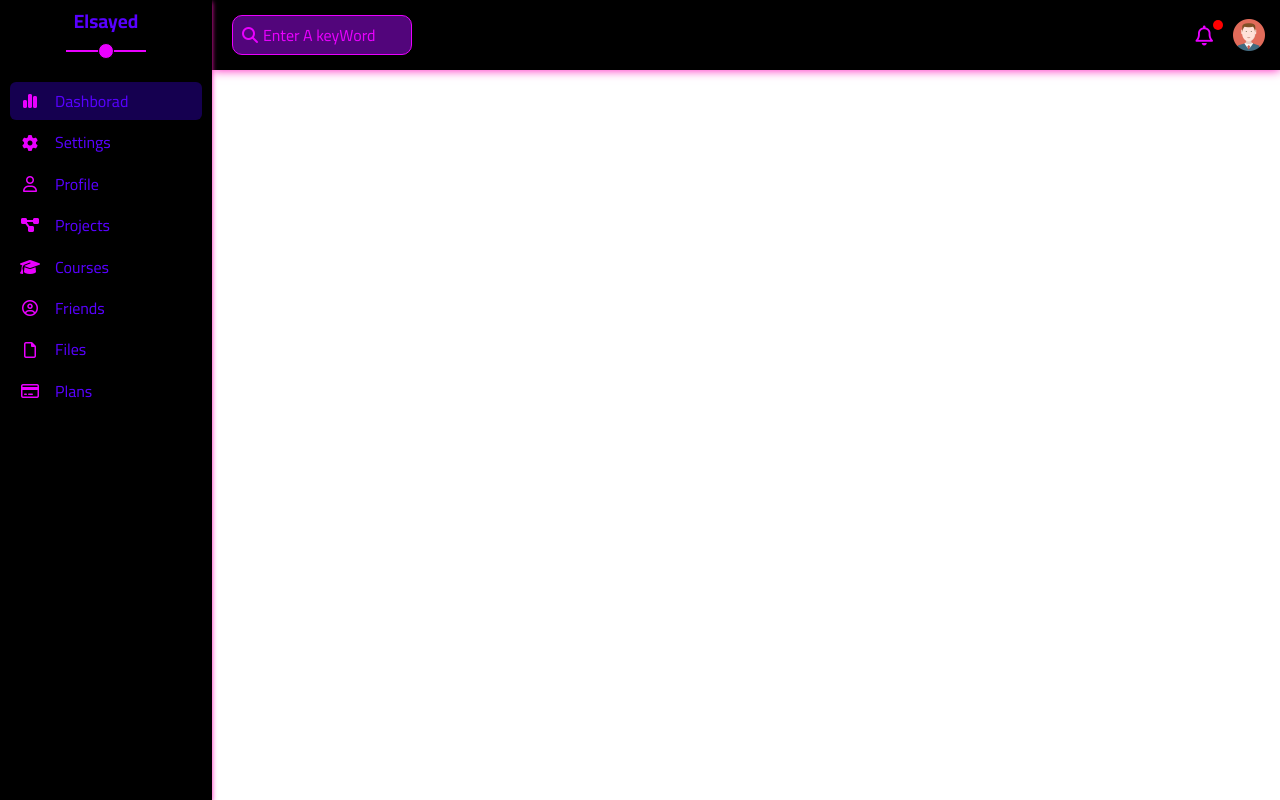
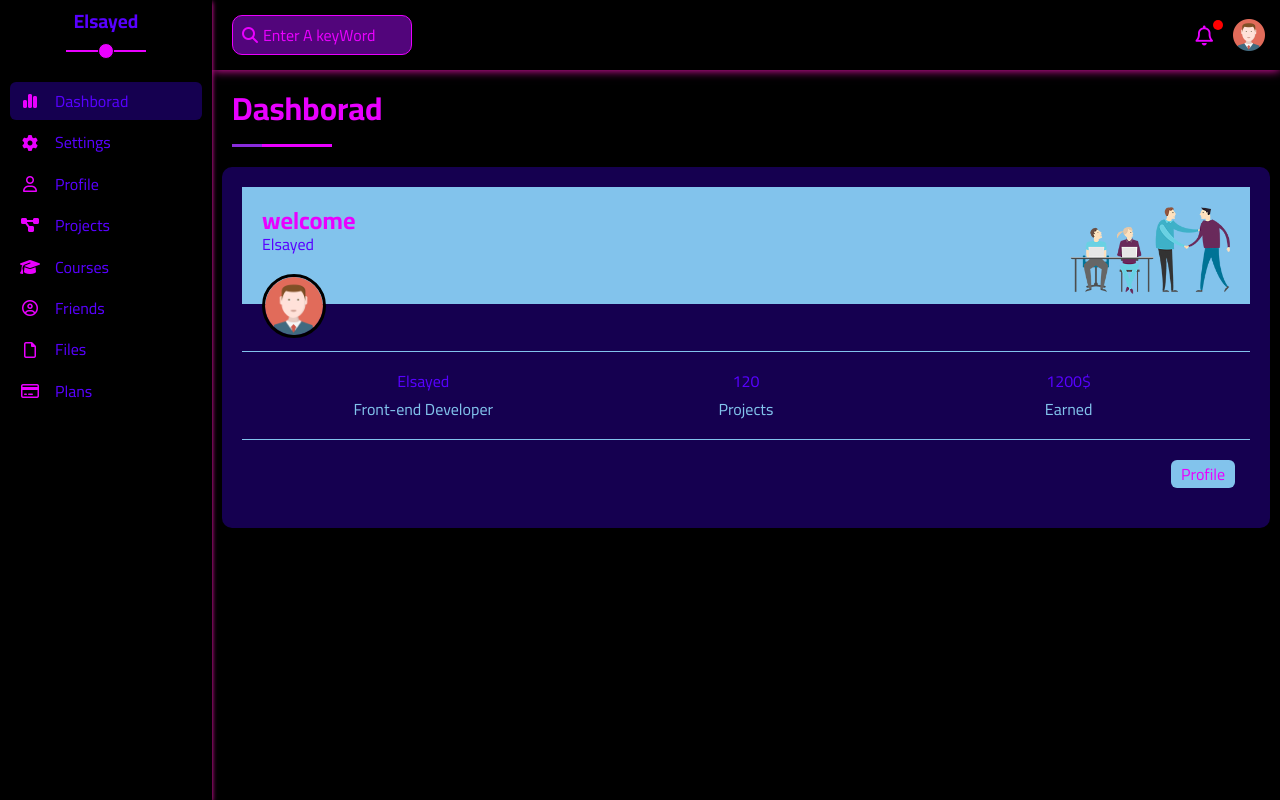
Before and after one commit to Sayed2210/DashboardPage, a plain HTML site: page index.html in a window 1280 px wide. Drawn offline with Linux system fonts and the light colour scheme.

Commit message:
Welcome Widget

```diff
--- a/css/framework.css
+++ b/css/framework.css
@@ -4,12 +4,32 @@
     justify-content: space-between;
     align-items: center;
 }
-/*Create Flex Box*/
+/*Create Boxes*/
 .d-flex {
     display: flex;
 }
 .align-center {
     align-items: center;
+}
+.space-between {
+    justify-content: space-between;
+}
+.d-grid {
+    display: grid;
+}
+.gap-20 {
+    gap: 20px;
+}
+.d-block {
+    display: block;
+}
+@media (max-width: 767px) {
+    .block-mobile {
+        display: block;
+    }
+    .hide-mobile {
+        display: none;
+    }
 }
 /*Create Padding + Margin*/
 .p-10 {
@@ -39,6 +59,48 @@
 .m-20 {
     margin: 20px;
 }
+.mt-0 {
+    margin-top: 0;
+}
+.mt-5 {
+    margin-top: 5px;
+}
+.mt-10 {
+    margin-top: 10px;
+}
+.mb-0 {
+    margin-bottom: 0;
+}
+.mb-5 {
+    margin-bottom: 5px;
+}
+.mb-15 {
+    margin-bottom: 15px;
+}
+.mb-20 {
+    margin-bottom: 20px;
+}
+.ml-10 {
+    margin-left: 10px;
+}
+.ml-0 {
+    margin-left: 0;
+}
+.ml-5 {
+    margin-left: 5px;
+}
+.ml-10 {
+    margin-left: 10px;
+}
+.mr-0 {
+    margin-right: 0;
+}
+.mr-5 {
+    margin-right: 5px;
+}
+.mr-10 {
+    margin-right: 10px;
+}
 /*Colors*/
 .c-black {
     color: #000000;
@@ -49,11 +111,20 @@
 .c-purple {
     color: #5800FF;
 }
+.c-sky {
+    color: #82C3EC;
+}
 .c-pink {
     color: #E900FF;
 }
 .bg-black {
     background-color: #000000;
+}
+.bg-navy {
+    background-color: #150050;
+}
+.bg-sky {
+    background-color: #82C3EC;
 }
 /*Postion*/
 .p-relative {
@@ -77,12 +148,20 @@
     -ms-border-radius: 10px;
     border-radius: 10px;
 }
+.border-1 {
+    border: 1px solid #E900FF;
+}
 .box-shadow {
     box-shadow: 0 0 10px hsl(317 100% 54%);
 }
 /*Fonts*/
 .txt-c {
     text-align: center;
+}
+@media (max-width: 767px) {
+    .txt-c-mobile {
+        text-align: center;
+    }
 }
 .fs-14 {
     font-size: 14;
@@ -91,6 +170,9 @@
 .w-full {
     width: 100%;
 }
+.w-fit {
+    width: fit-content;
+}
 /*Over Flow*/
 .overflow-h {
     overflow: hidden;
--- a/css/style.css
+++ b/css/style.css
@@ -10,6 +10,7 @@
     --pink-color:#E900FF;
     --navy-color: #150050;
     --black-color: #000000;
+    --sky-color: #82C3EC;
     --main-transition: 0.3s;
     --main-padding-top: 100px;
     --main-padding-bottom: 100px;
@@ -32,11 +33,26 @@ a {
 img {
     max-width: 100%;
 }
+::-webkit-scrollbar {
+    width: 15px;
+}
+::-webkit-scrollbar-track {
+    background-color: var(--navy-color);
+}
+::-webkit-scrollbar-thumb {
+    background-color: var(--pink-color);
+}
+::-webkit-scrollbar-thumb:hover {
+    background-color: var(--purple-color-alt);
+}
 :focus {
     outline: none;
 }
 .page {
     min-height: 100vh;
+}
+.page .content {
+    background-color: var(--black-color);
 }
 /*Style Side Bar*/
 .side-bar {
@@ -154,3 +170,68 @@ img {
     height: 32px;
     margin-left: 20px;
 }
+/*Main Header*/
+.page h1 {
+    margin: 20px 20px 40px;
+}
+.page h1::before,
+.page h1::after {
+    content: "";
+    position: absolute;
+    bottom: -20px;
+    left: 0;
+    height: 3px;
+}
+.page h1::after {
+    width: 100px;
+    background-color: var(--pink-color);
+}
+.page h1::before {
+    width: 30px;
+    background-color: var(--purple-color);
+    z-index: 10;
+}
+/*Style wrapper*/
+.wrapper {
+    grid-template-columns: repeat(auto-fill,minmax(400px,1f));
+}
+@media (max-width: 767px) {
+    .wrapper {
+        grid-template-columns: minmax(200px, 1fr);
+        gap: 10px;
+    }
+}
+/*Welcome*/
+.welcome .intro img {
+    width: 160px;
+    margin-bottom: -10px;
+}
+.welcome .avatar {
+    height: 64px;
+    width: 64px;
+    margin-left: 20px;
+    margin-top: -30px;
+    margin-bottom: 10px;
+    -o-border-radius: 50%;
+    -webkit-border-radius: 50%;
+    -moz-border-radius: 50%;
+    -ms-border-radius: 50%;
+    border-radius: 50%;
+    border: 3px solid #000000;
+}
+.welcome .text {
+    border-top: 1px solid var(--sky-color);
+    border-bottom: 1px solid var(--sky-color);
+}
+.welcome .text > div {
+    flex: 1;
+}
+.welcome a {
+    padding: 5px 10px;
+    margin: 0 15px 20px auto;
+}
+@media (max-width: 767px) {
+    .welcome .text > div:not(:last-child) {
+        margin-bottom: 15px;
+    }
+}
--- a/index.html
+++ b/index.html
@@ -74,7 +74,7 @@
             </ul>
         </div>
         <!--Create content-->
-        <div class="content w-full">
+        <div class="content w-full c-navy">
             <!--Create Header-->
             <div class="head bg-black p-15 between-flex overflow-h box-shadow">
                 <div class="search p-relative">
@@ -85,6 +85,25 @@
                     <img src="/img/avatar.png" alt="">
                 </div>
             </div>
+            <h1 class="p-relative c-pink">Dashborad</h1>
+            <div class="wrapper d-grid gap-20 ml-10 mr-10">
+                <div class="welcome bg-navy rad-10 txt-c-mobile p-20 block-mobile">
+                    <div class="intro d-flex space-between p-20 bg-sky">
+                        <div>
+                            <h2 class="c-pink mt-0">welcome</h2>
+                            <span class="c-purple mt-5 fs-14">Elsayed</span>
+                        </div>
+                        <img src="/img/welcome.png" class="hide-mobile">
+                    </div>
+                    <img src="/img/avatar.png" class="avatar">
+                    <div class="text txt-c d-flex p-20 mt-20 mb-20 block-mobile">
+                        <div class="c-purple">Elsayed <span class="d-block c-sky mt-10 fs-14">Front-end Developer</span></div>
+                        <div class="c-purple">120 <span class="d-block c-sky mt-10 fs-14">Projects</span></div>
+                        <div class="c-purple">1200$ <span class="d-block c-sky mt-10 fs-14">Earned</span></div>
+                    </div>
+                    <a href="profile.index" class="visit d-block w-fit bg-sky rad-6 c-pink">Profile</a>
+                </div>
+            </div>
         </div>
     </div>
 </body>
```
Also changed, not shown: img/welcome.png (added), 1 other file.
